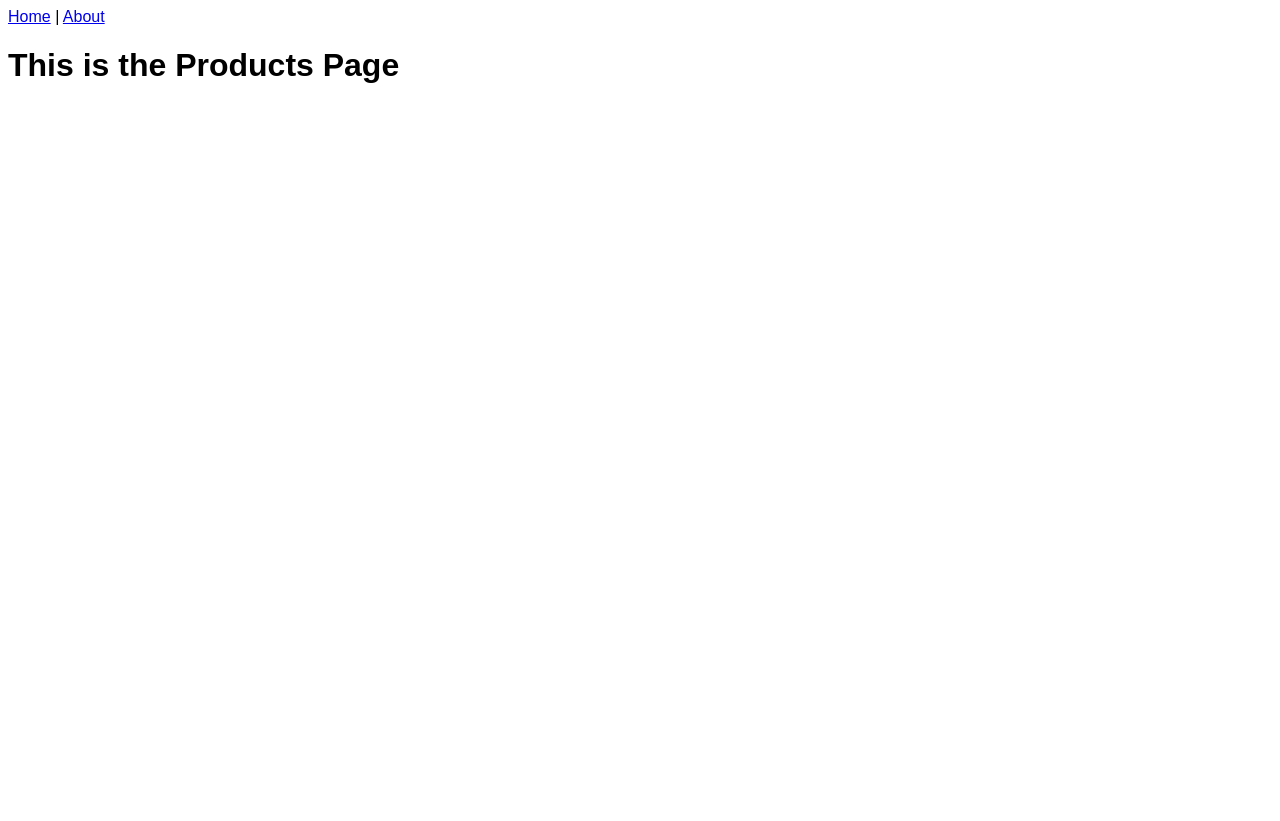
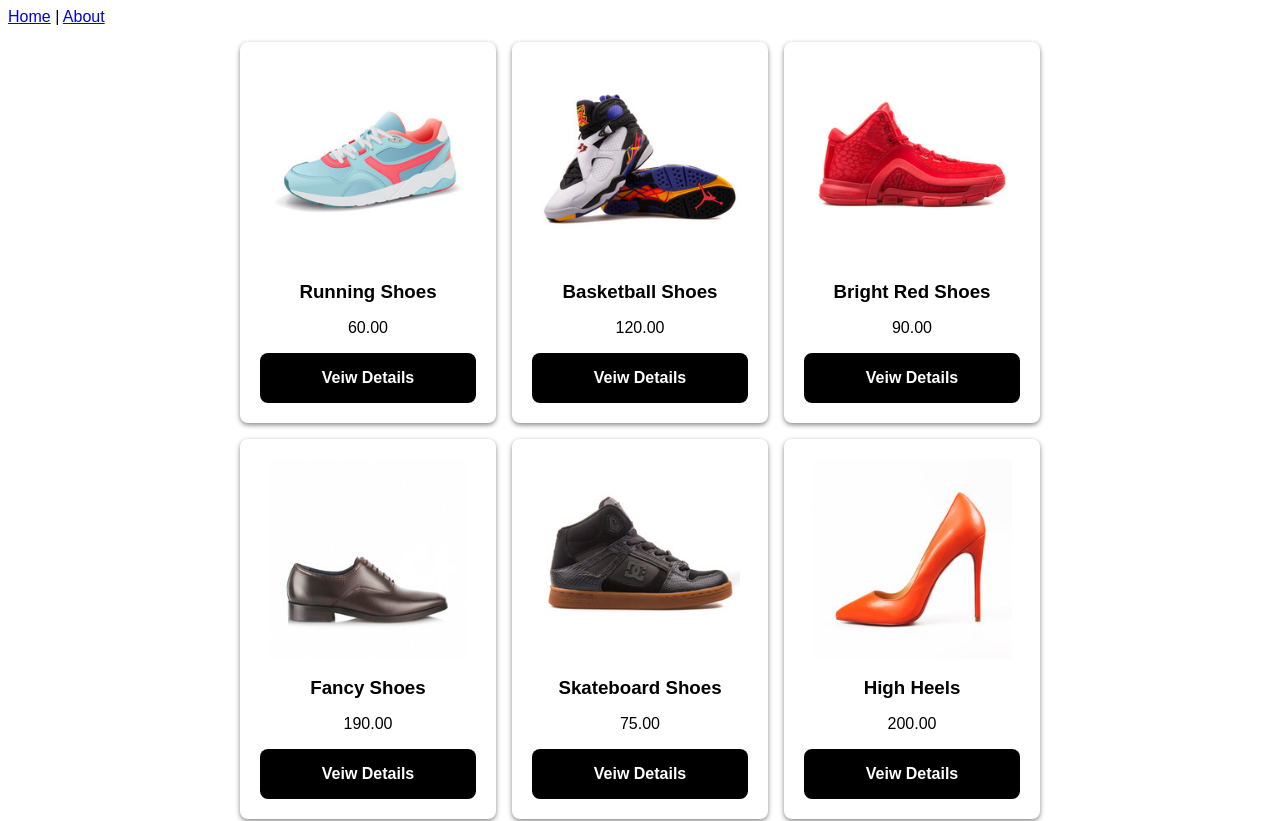
Before and after one commit to t-vanderwolk/E-commerce-Vue, a Vue app in the folder fsv-front-end/: page /products in a window 1280 px wide. Shown: the top 821 px of the page. Before the commit the page ends 800 px from the top, so only its background shows below. Built offline with nearby package versions, Linux system fonts and the light colour scheme.

Commit message:
Create a product page

```diff
--- a/fsv-front-end/src/views/ProductsPage.vue
+++ b/fsv-front-end/src/views/ProductsPage.vue
@@ -1,10 +1,32 @@
 <template>
-<h1>This is the Products Page</h1>
+ <div id="page-wrap">
+<div class ="grid-wrap">
+    <div
+    v-for="product in products"
+    class="product-item"
+    v-bind:key="product.id"
+    >
+    <img v-bind:src="product.imageUrl" />
+        <h3 class="product-name">{{product.name}}</h3>
+        <p class="product-price">{{product.price}}</p>
+        <router-link v-bind:to="'/products/' + product.id">
+
+        <button>Veiw Details</button>
+    </router-link>
+    </div>
+    </div>
+    </div>
 </template>
 
 <script>
+import { products } from '@/fake-data';
 export default {
-name: 'ProductsPage'
+name: 'ProductsPage',
+data () {
+return {
+    products,
+}
+}
 }
 </script>
 
```
